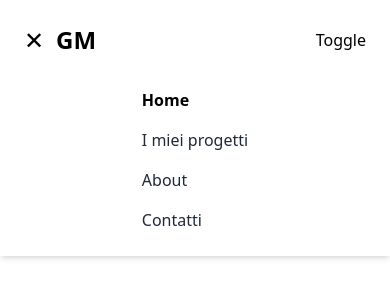
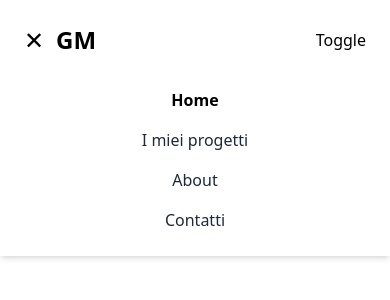
Before and after one commit to giorgiameffe/giorgiameffe-portfolio, a React (Vite) app: page / in a window 390 px wide. Both pictures are taken after a click on the button "Apri menu". Shown: the top 300 px of the page. Built offline with nearby package versions, Linux system fonts and the light colour scheme.

Commit message:
feat: fix mobile navbar

```diff
--- a/src/components/Header.tsx
+++ b/src/components/Header.tsx
@@ -54,7 +54,7 @@ const Header = ({ logoName }: HeaderProps) => {
 
             {/* MENU MOBILE OVERLAY */}
             {isOpen && (
-                <div className="absolute top-16 left-0 w-full bg-white dark:bg-gray-900 flex flex-col items-center gap-4 py-6 shadow-md md:hidden">
+                <div className="absolute top-16 left-0 w-full bg-white dark:bg-gray-900 gap-4 py-6 shadow-md md:hidden">
                     <Navbar navItems={navItems} onClick={handleToggle} />
                 </div>
             )}
--- a/src/components/Navbar.tsx
+++ b/src/components/Navbar.tsx
@@ -11,10 +11,12 @@ type NavbarProps = {
     className?: string;
 };
 
-const Navbar = ({ navItems, onClick, className = "" }: NavbarProps) => {
+const Navbar = ({ navItems, onClick }: NavbarProps) => {
+
     return (
+
         <nav>
-            <ul className={`flex flex-col md:flex-row gap-4 md:gap-6 ${className}`}>
+            <ul className={`flex flex-col items-center md:flex-row gap-4 md:gap-6`}>
                 {navItems.map((item) => (
                     <li key={item.path}>
                         <NavLink
```
